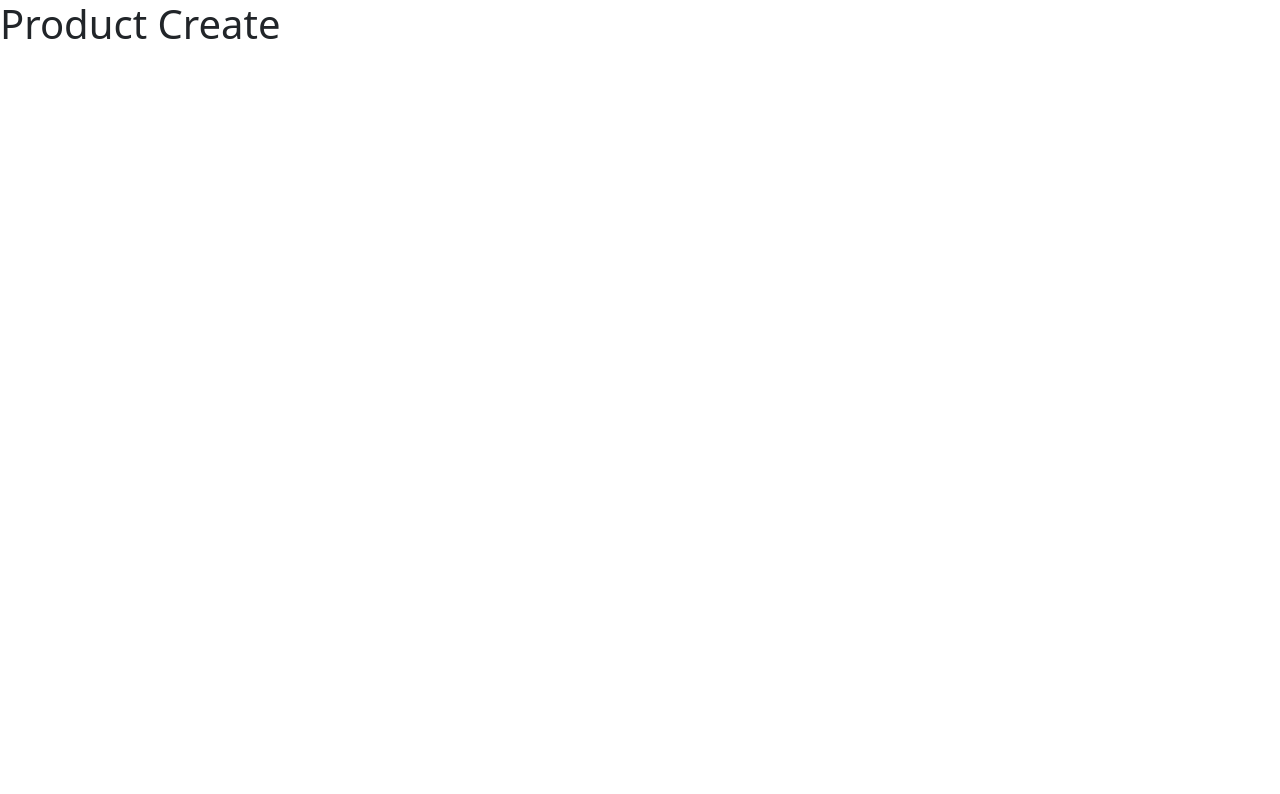
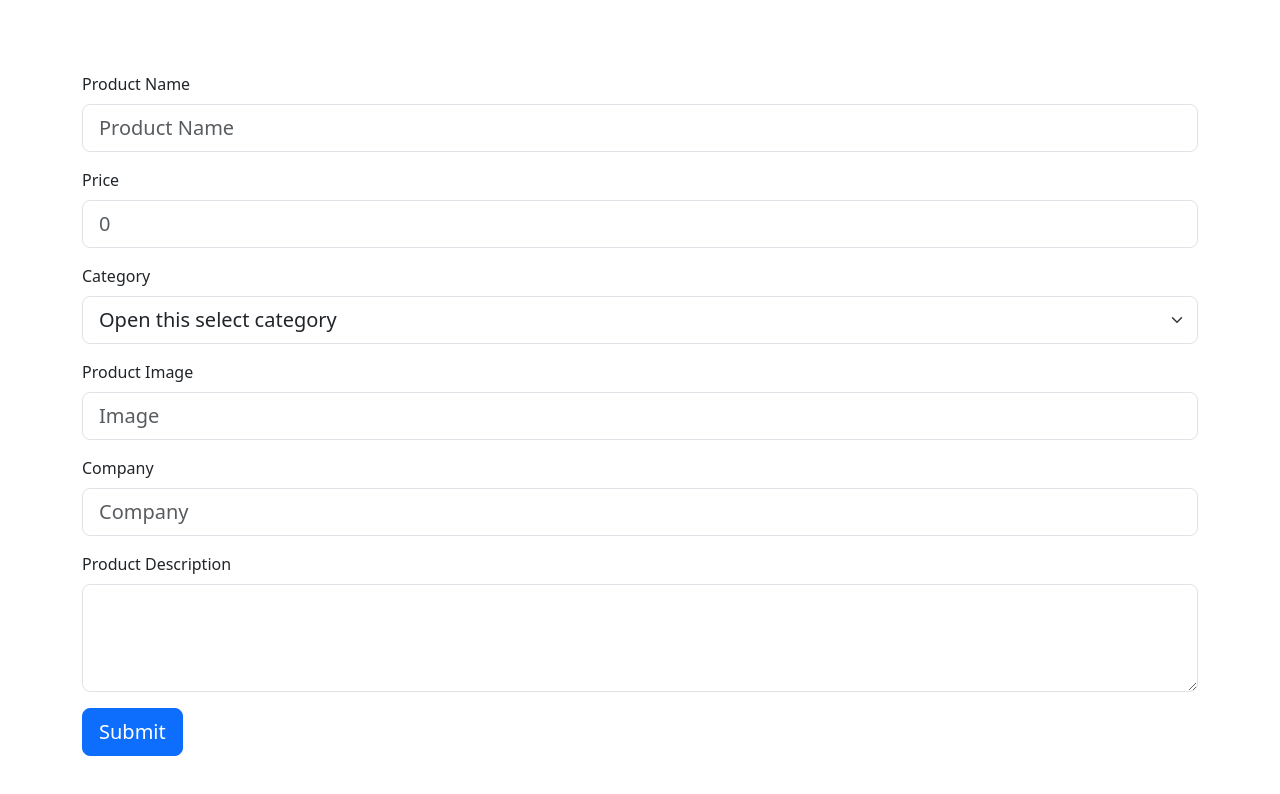
Before and after one commit to sangwon432/ecommerce_front, a React (Create React App) app: page /create in a window 1280 px wide. Shown: the top 794 px of the page. Built offline with nearby package versions, Linux system fonts and the light colour scheme.

Commit message:
create product form 만들기

```diff
--- a/src/pages/ProductCreate.js
+++ b/src/pages/ProductCreate.js
@@ -1,11 +1,61 @@
 import React from 'react';
+import {Button, Container, Form, Row} from "react-bootstrap";
 
 const ProductCreate = () => {
+    // name, desc, price, category, img, company
     return (
-        <div>
-            <h1>Product Create</h1>
+        <Container className={"mt-5"}>
+            <Row>
+                <Form className={"mt-4"}>
+                    <Form.Group className="mb-3">
+                        <Form.Label>Product Name</Form.Label>
+                        <Form.Control size="lg" type="text" placeholder="Product Name" />
+                    </Form.Group>
 
-        </div>
+                    <Form.Group className="mb-3">
+                        <Form.Label>Price</Form.Label>
+                        <Form.Control size="lg" type="number" placeholder="0" />
+                    </Form.Group>
+
+                    {/*<Form.Group className="mb-3">*/}
+                    {/*    <Form.Label>Category</Form.Label>*/}
+                    {/*    <Form.Control size="lg" type="text" placeholder="Category" />*/}
+                    {/*</Form.Group>*/}
+                    <Form.Group className="mb-3">
+                        <Form.Label>Category</Form.Label>
+                        <Form.Select size={"lg"} aria-label="Default select example">
+                            <option>Open this select category</option>
+                            <option value="Mobile">Mobile</option>
+                            <option value="Laptop">Laptop</option>
+                            <option value="Tablet">Tablet</option>
+                            <option value="Game">Game</option>
+                        </Form.Select>
+                    </Form.Group>
+
+                    <Form.Group className="mb-3">
+                        <Form.Label>Product Image</Form.Label>
+                        <Form.Control size="lg" type="text" placeholder="Image" />
+                    </Form.Group>
+
+                    <Form.Group className="mb-3">
+                        <Form.Label>Company</Form.Label>
+                        <Form.Control size="lg" type="text" placeholder="Company" />
+                    </Form.Group>
+
+                    <Form.Group className="mb-3" controlId="exampleForm.ControlTextarea1">
+                        <Form.Label>Product Description</Form.Label>
+                        <Form.Control size="lg" as="textarea" rows={3} />
+                    </Form.Group>
+
+                    <Button variant="primary" size="lg">
+                        Submit
+                    </Button>
+
+                </Form>
+
+
+            </Row>
+        </Container>
     );
 };
 
--- a/src/pages/ProductList.js
+++ b/src/pages/ProductList.js
@@ -13,7 +13,8 @@ const ProductList = () => {
     const getProducts = async () => {
         try{
             const {data, status} = await axios.get('http://localhost:8000/api/product/all')
-            setProducts(data.data)
+            console.log('+++++++++++++++++++++++++++++++', data.data.data)
+            setProducts(data.data.data)
         } catch (err) {
             console.log(err)
         }
```
